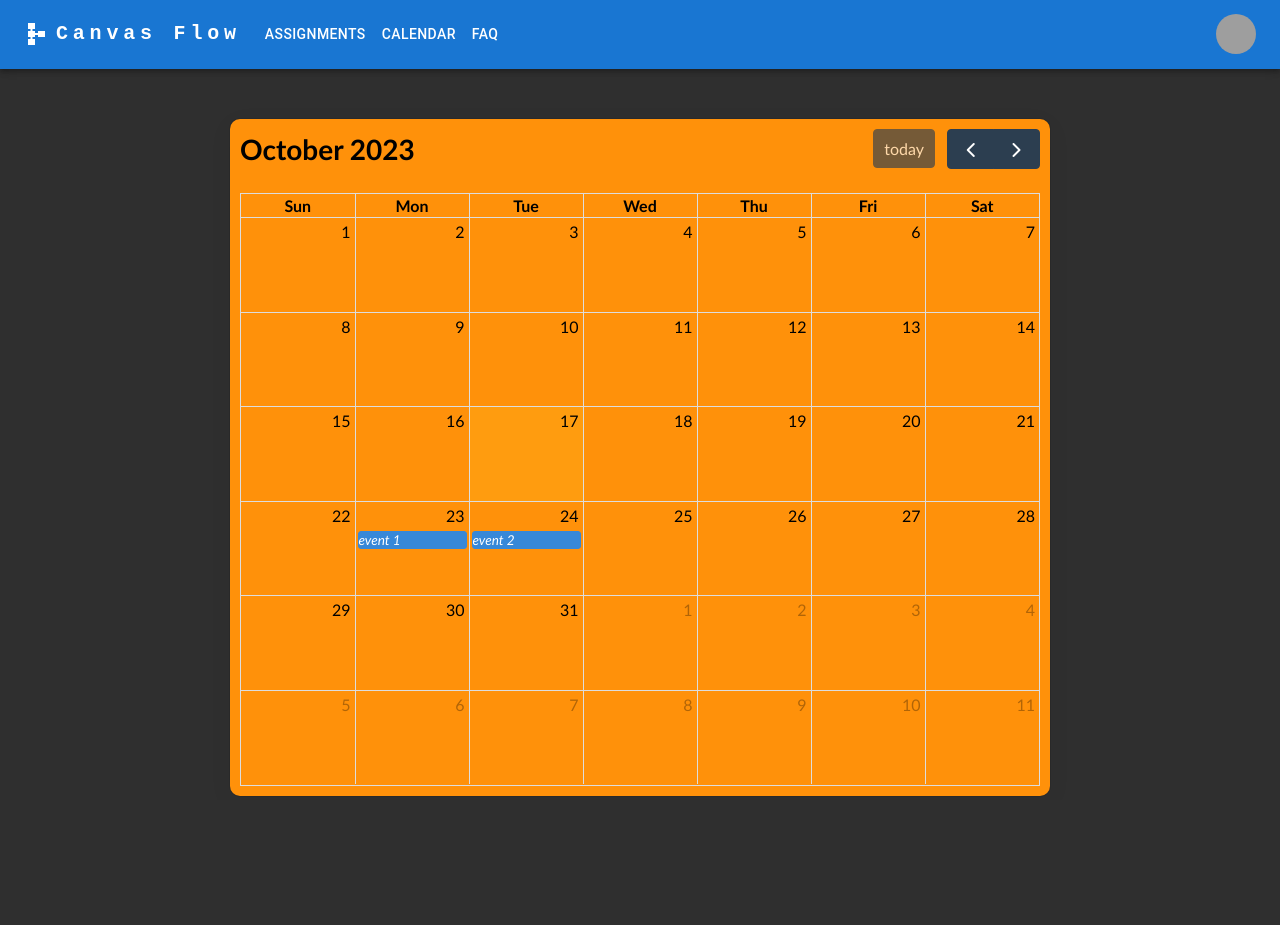
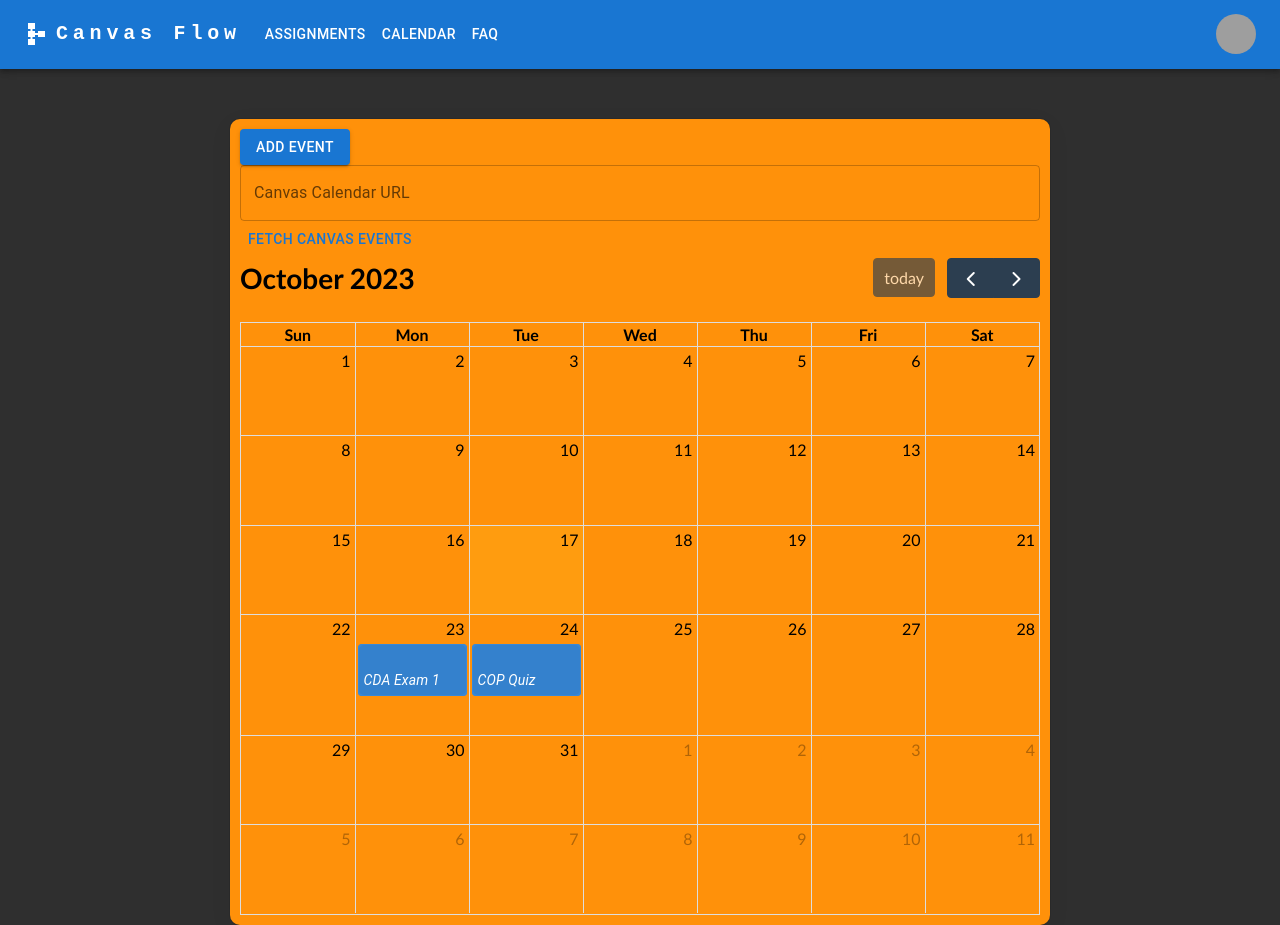
Before and after one commit to Jubbery/DBFinalProject, a React (Create React App) app in the folder client/: page /calendar in a window 1280 px wide. Before the commit the page ends 800 px from the top, so only its background shows below. Built offline with nearby package versions, Linux system fonts and the light colour scheme; grey boxes are pictures that could not be loaded.

Commit message:
Fleshed out Calendar

```diff
--- a/client/src/App.js
+++ b/client/src/App.js
@@ -4,8 +4,12 @@ import NavBar from "./components/NavBar";
 import Assignments from "./components/Assignments";
 import Calendar from "./components/Calendar";
 import FAQ from "./components/FAQ";
+import Signup from "./components/Signup";
 
 const App = () => {
+  // Hard coded for now
+  let signedIn = true;
+
   return (
     <Router>
       <div className="navbar">
@@ -15,6 +19,10 @@ const App = () => {
         <div className="body">
           <Routes>
             {/* Example route, modify as needed */}
+            <Route
+              path="/welcome"
+              element={signedIn ? <Signup /> : <Assignments />}
+            />
             <Route path="/assignments" element={<Assignments />} />
             <Route path="/calendar" element={<Calendar />} />
             <Route path="/faq" element={<FAQ />} />
--- a/client/src/components/Calendar.js
+++ b/client/src/components/Calendar.js
@@ -1,36 +1,249 @@
 import React from "react";
 import FullCalendar from "@fullcalendar/react";
-import dayGridPlugin from "@fullcalendar/daygrid"; // a plugin!
-
-// https://fullcalendar.io/docs/react
+import dayGridPlugin from "@fullcalendar/daygrid";
+import {
+  Button,
+  Dialog,
+  DialogActions,
+  DialogContent,
+  DialogContentText,
+  DialogTitle,
+  TextField,
+  Tooltip,
+  Typography,
+} from "@mui/material";
+import ICAL from "ical.js";
 
 export default class Calendar extends React.Component {
+  state = {
+    events: [
+      { title: "CDA Exam 1", date: "2023-10-23" },
+      { title: "COP Quiz", date: "2023-10-24" },
+    ],
+    modalOpen: false,
+    eventDetailsOpen: false,
+    selectedEvent: null,
+    newEventTitle: "",
+    newEventDate: "",
+    hoverEvent: null,
+    canvasURL: "",
+    loading: false,
+  };
+
   render() {
     return (
-      <FullCalendar
-        plugins={[dayGridPlugin]}
-        initialView="dayGridMonth"
-        events={[
-          { title: "event 1", date: "2023-10-23" },
-          { title: "event 2", date: "2023-10-24" },
-        ]}
-        eventContent={renderEventContent}
-        eventClick={this.handleDateClick}
-        selectAllow="true"
-      />
+      <div>
+        <Button
+          variant="contained"
+          color="primary"
+          onClick={this.handleOpenModal}
+        >
+          Add Event
+        </Button>
+        <TextField
+          value={this.state.canvasURL}
+          onChange={(e) => this.setState({ canvasURL: e.target.value })}
+          label="Canvas Calendar URL"
+          fullWidth
+        />
+        <Button onClick={this.handleFetchCanvasEvents}>
+          Fetch Canvas Events
+        </Button>
+
+        <FullCalendar
+          plugins={[dayGridPlugin]}
+          initialView="dayGridMonth"
+          events={this.state.events}
+          eventContent={this.renderEventContent}
+          eventClick={this.handleEventClick}
+          eventMouseEnter={this.handleEventMouseEnter}
+          eventMouseLeave={this.handleEventMouseLeave}
+          selectAllow="true"
+        />
+        {this.renderEventModal()}
+        {this.renderEventDetailsModal()}
+      </div>
     );
   }
-  handleDateClick = (arg) => {
-    // bind with an arrow function
-    console.log(arg.view.getCurrentData());
+
+  handleOpenModal = () => {
+    this.setState({ modalOpen: true });
+  };
+
+  handleCloseModal = () => {
+    this.setState({ modalOpen: false });
+  };
+
+  handleEventMouseEnter = (info) => {
+    this.setState({ hoverEvent: info.event });
+  };
+
+  handleEventMouseLeave = () => {
+    this.setState({ hoverEvent: null });
+  };
+
+  handleEventClick = (info) => {
+    this.setState({ eventDetailsOpen: true, selectedEvent: info.event });
+  };
+
+  handleCloseEventDetailsModal = () => {
+    this.setState({ eventDetailsOpen: false, selectedEvent: null });
+  };
+
+  handleEventAdd = () => {
+    const { newEventTitle, newEventDate } = this.state;
+    if (newEventTitle && newEventDate) {
+      this.setState((prevState) => ({
+        events: [
+          ...prevState.events,
+          { title: newEventTitle, date: newEventDate },
+        ],
+        modalOpen: false,
+        newEventTitle: "",
+        newEventDate: "",
+      }));
+    }
+  };
+
+  handleFetchCanvasEvents = async () => {
+    const { canvasURL } = this.state;
+
+    if (!canvasURL) return;
+
+    const proxyURL = "https://cors-anywhere.herokuapp.com/";
+    const finalURL = proxyURL + canvasURL;
+
+    this.setState({ loading: true });
+
+    try {
+      const response = await fetch(finalURL);
+      const data = await response.text();
+      const jcalData = ICAL.parse(data);
+      const comp = new ICAL.Component(jcalData);
+      const events = comp.getAllSubcomponents("vevent").map((vevent) => {
+        const event = new ICAL.Event(vevent);
+        return {
+          title: event.summary,
+          date: event.startDate.toJSDate(),
+          // extract other properties if needed
+        };
+      });
+      this.setState((prevState) => ({
+        events: [...prevState.events, ...events],
+        loading: false,
+      }));
+    } catch (error) {
+      console.error("Error fetching Canvas events:", error.message);
+      console.error(error);
+      this.setState({ loading: false });
+    }
+  };
+
+  truncateTitle(title, maxLength = 15) {
+    return title.length > maxLength
+      ? title.substr(0, maxLength - 3) + "..."
+      : title;
+  }
+
+  renderEventModal = () => {
+    const { modalOpen, newEventTitle, newEventDate } = this.state;
+    return (
+      <Dialog open={modalOpen} onClose={this.handleCloseModal}>
+        <DialogTitle>Add New Event</DialogTitle>
+        <DialogContent>
+          <DialogContentText>Please enter the event details.</DialogContentText>
+          <TextField
+            autoFocus
+            margin="dense"
+            label="Event Title"
+            fullWidth
+            value={newEventTitle}
+            onChange={(e) => this.setState({ newEventTitle: e.target.value })}
+          />
+          <TextField
+            margin="dense"
+            label="Event Date"
+            type="date"
+            fullWidth
+            value={newEventDate}
+            onChange={(e) => this.setState({ newEventDate: e.target.value })}
+            InputLabelProps={{ shrink: true }}
+          />
+        </DialogContent>
+        <DialogActions>
+          <Button onClick={this.handleCloseModal} color="primary">
+            Cancel
+          </Button>
+          <Button onClick={this.handleEventAdd} color="primary">
+            Add
+          </Button>
+        </DialogActions>
+      </Dialog>
+    );
+  };
+
+  renderEventDetailsModal = () => {
+    const { eventDetailsOpen, selectedEvent } = this.state;
+    if (!selectedEvent) return null;
+
+    return (
+      <Dialog
+        open={eventDetailsOpen}
+        onClose={this.handleCloseEventDetailsModal}
+      >
+        <DialogTitle>Event Details</DialogTitle>
+        <DialogContent>
+          <DialogContentText>
+            <strong>Title:</strong> {selectedEvent.title}
+          </DialogContentText>
+          <DialogContentText>
+            <strong>Date:</strong> {selectedEvent.start.toLocaleDateString()}
+          </DialogContentText>
+        </DialogContent>
+        <DialogActions>
+          <Button onClick={this.handleCloseEventDetailsModal} color="primary">
+            Close
+          </Button>
+        </DialogActions>
+      </Dialog>
+    );
+  };
+
+  renderEventContent = (eventInfo) => {
+    const { hoverEvent } = this.state;
+
+    const titleDisplay = (
+      <div
+        style={{
+          padding: "5px",
+          borderRadius: "5px",
+          background: "rgba(0, 0, 0, 0.05)",
+        }}
+      >
+        <Typography variant="body2" fontWeight="bold" component="span">
+          {eventInfo.timeText}
+        </Typography>
+        <br />
+        <Typography variant="body2" fontStyle="italic" component="span">
+          {this.truncateTitle(eventInfo.event.title)}
+        </Typography>
+      </div>
+    );
+
+    if (hoverEvent && hoverEvent.id === eventInfo.event.id) {
+      return (
+        <Tooltip
+          title={`${
+            eventInfo.event.title
+          } on ${eventInfo.event.start.toLocaleDateString()}`}
+          arrow
+          placement="top"
+        >
+          <div>{titleDisplay}</div>
+        </Tooltip>
+      );
+    } else {
+      return titleDisplay;
+    }
   };
 }
-
-function renderEventContent(eventInfo) {
-  return (
-    <>
-      <b>{eventInfo.timeText}</b>
-      <i>{eventInfo.event.title}</i>
-    </>
-  );
-}
--- a/client/src/components/NavBar.js
+++ b/client/src/components/NavBar.js
@@ -47,7 +47,7 @@ function NavBar() {
             variant="h6"
             noWrap
             component="a"
-            href="/#"
+            href="/welcome"
             sx={{
               mr: 2,
               display: { xs: "none", md: "flex" },
@@ -107,7 +107,7 @@ function NavBar() {
             variant="h5"
             noWrap
             component="a"
-            href="/#"
+            href="/welcome"
             sx={{
               mr: 2,
               display: { xs: "flex", md: "none" },
--- /dev/null
+++ b/client/src/components/Signup.js
@@ -0,0 +1,82 @@
+// Signup.js
+import React from "react";
+import {
+  Button,
+  TextField,
+  Container,
+  Typography,
+  IconButton,
+  InputAdornment,
+} from "@mui/material";
+import { Visibility, VisibilityOff } from "@mui/icons-material";
+
+function Signup() {
+  const [formData, setFormData] = React.useState({
+    email: "",
+    password: "",
+    showPassword: false,
+  });
+
+  const handleChange = (prop) => (event) => {
+    setFormData({ ...formData, [prop]: event.target.value });
+  };
+
+  const handleClickShowPassword = () => {
+    setFormData({ ...formData, showPassword: !formData.showPassword });
+  };
+
+  return (
+    <Container component="main" maxWidth="xs">
+      <div>
+        <Typography component="h1" variant="h5">
+          Sign up
+        </Typography>
+        <form noValidate>
+          <TextField
+            variant="outlined"
+            margin="normal"
+            required
+            fullWidth
+            id="email"
+            label="Email Address"
+            name="email"
+            autoComplete="email"
+            autoFocus
+            value={formData.email}
+            onChange={handleChange("email")}
+          />
+          <TextField
+            variant="outlined"
+            margin="normal"
+            required
+            fullWidth
+            name="password"
+            label="Password"
+            type={formData.showPassword ? "text" : "password"}
+            id="password"
+            autoComplete="current-password"
+            value={formData.password}
+            onChange={handleChange("password")}
+            InputProps={{
+              endAdornment: (
+                <InputAdornment position="end">
+                  <IconButton
+                    aria-label="toggle password visibility"
+                    onClick={handleClickShowPassword}
+                  >
+                    {formData.showPassword ? <Visibility /> : <VisibilityOff />}
+                  </IconButton>
+                </InputAdornment>
+              ),
+            }}
+          />
+          <Button type="submit" fullWidth variant="contained" color="primary">
+            Sign Up
+          </Button>
+        </form>
+      </div>
+    </Container>
+  );
+}
+
+export default Signup;
--- a/package.json
+++ b/package.json
@@ -12,6 +12,7 @@
     "@fullcalendar/core": "^6.1.9",
     "@fullcalendar/daygrid": "^6.1.9",
     "@fullcalendar/react": "^6.1.9",
+    "ical.js": "^1.5.0",
     "if-env": "^1.0.4",
     "react-calendar": "^4.6.1"
   }
```
Also changed, not shown: client/src/components/Login.js (added, +7 -0 lines), 1 other file (tests, documents, lock files or other folders).
